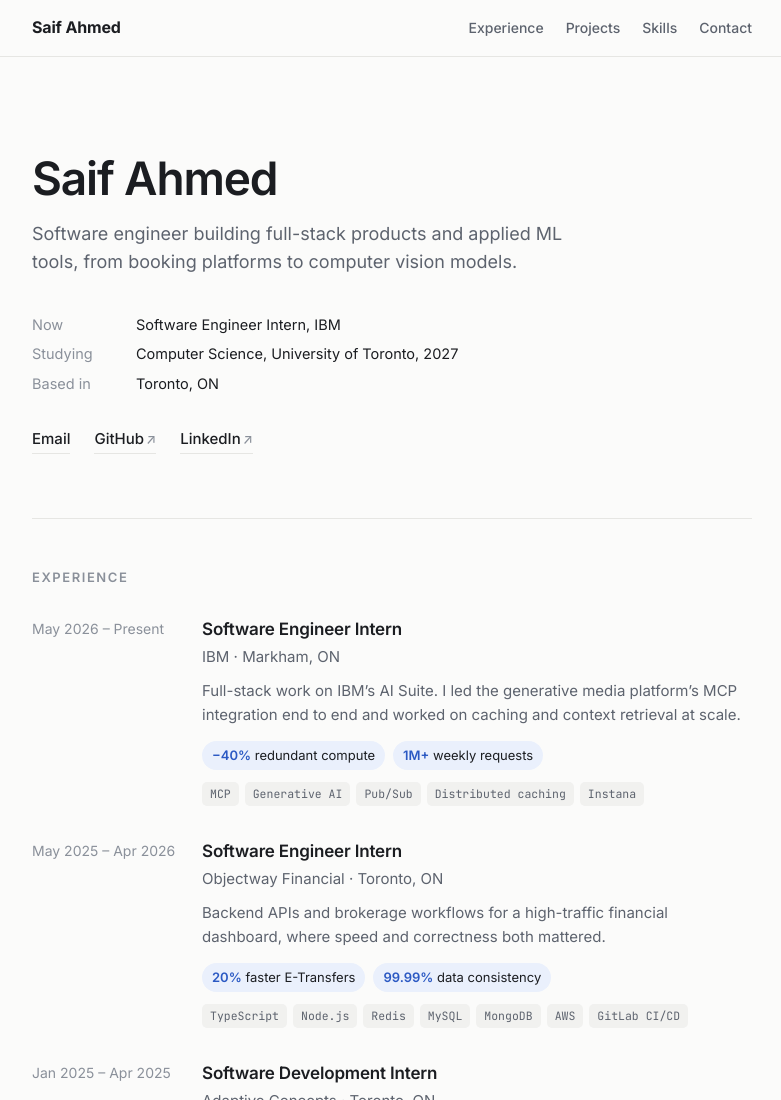
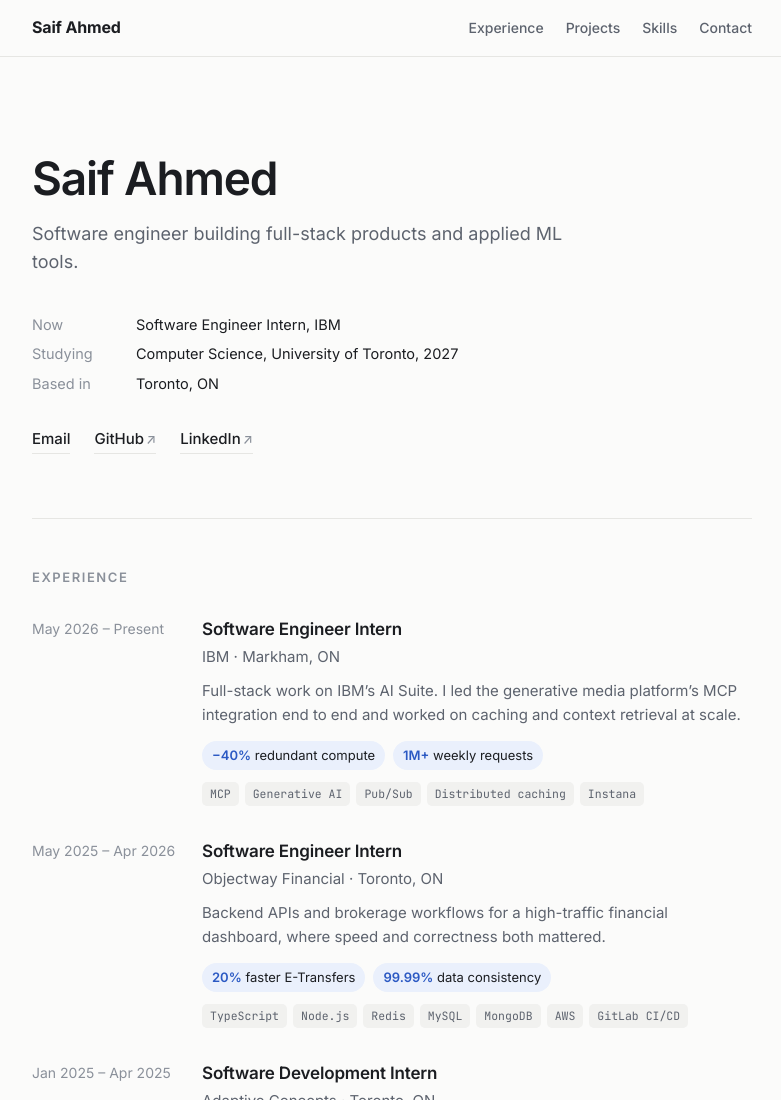
Before and after one commit to Saif-Ahh/Saif-Ahh.github.io, a plain HTML site: page index.html in a window 1280 px wide. Shown: the top 1100 px of the page, without its empty margins (248-1029 px from the left). Drawn offline with Linux system fonts and the light colour scheme.

Commit message:
Shorten hero intro

```diff
--- a/index.html
+++ b/index.html
@@ -188,8 +188,7 @@
   <header class="hero">
     <h1>Saif Ahmed</h1>
     <p class="lead">
-      Software engineer building full-stack products and applied ML tools,
-      from booking platforms to computer vision models.
+      Software engineer building full-stack products and applied ML tools.
     </p>
     <dl class="facts">
       <dt>Now</dt><dd>Software Engineer Intern, IBM</dd>
```
